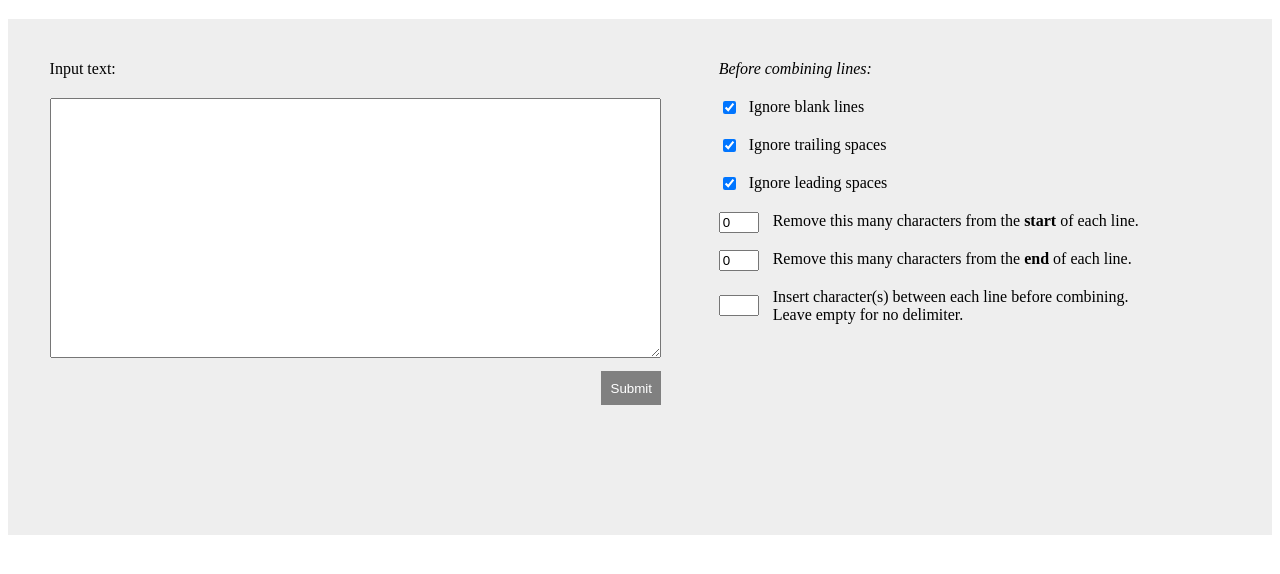
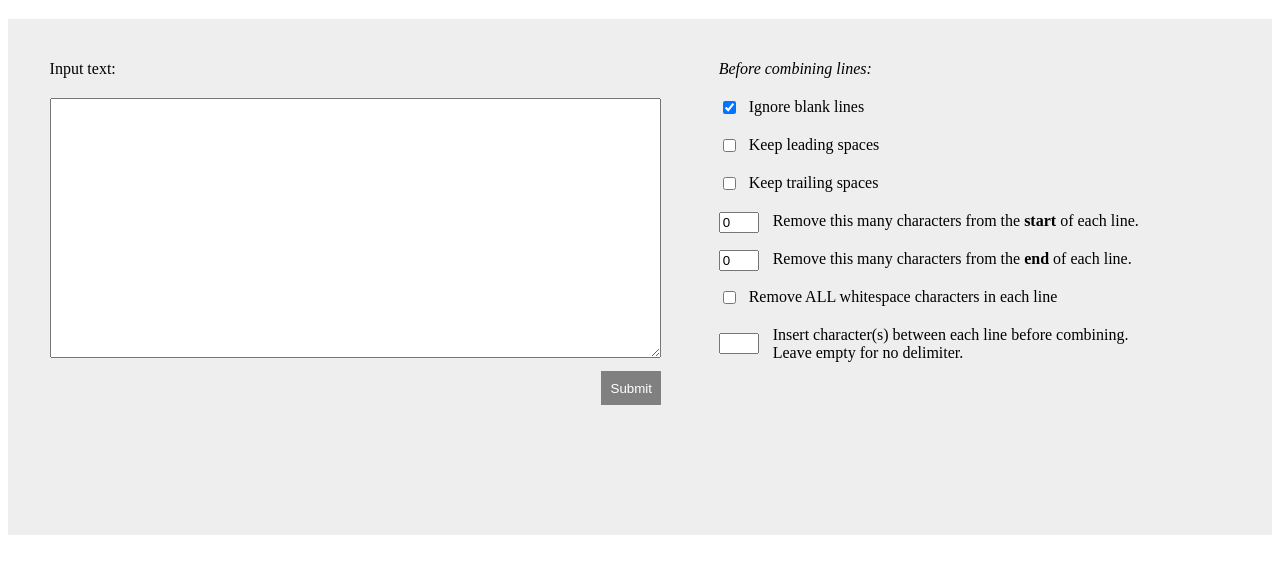
Before and after one commit to vtlim/textsmoosh, a Flask app: page / in a window 1280 px wide. Shown: the part 51-625 px from the top of the page. Run offline with Flask 2, Linux system fonts and the light colour scheme.

Commit message:
make app functional! plus add new option to form and tweak other options

```diff
--- a/app.py
+++ b/app.py
@@ -10,11 +10,58 @@ def my_form():
 @app.route('/', methods=['POST'])
 def my_form_post():
     text = request.form['text']
-    processed_text = text.upper()
+
+    # split text by line breaks
+    input_lines = text.splitlines()
 
     if 'ignore-blank-lines' in request.form:
-        processed_text = text.lower()
-    if 'ignore-trailing-spaces' in request.form:
-        processed_text = text.lower()
+        nonblank_lines = []
+        for line in input_lines:
+            if line.strip() != "":
+                nonblank_lines.append(line)
+        input_lines = nonblank_lines
 
-    return processed_text
+    if ('keep-trailing-spaces' not in request.form) and (
+       'keep-leading-spaces' not in request.form):
+        no_space_ends = []
+        for line in input_lines:
+            no_space_ends.append(line.strip())
+        input_lines = no_space_ends
+
+    elif 'keep-leading-spaces' not in request.form:
+        no_space_lead = []
+        for line in input_lines:
+            no_space_lead.append(line.lstrip())
+        input_lines = no_space_lead
+
+    elif 'keep-trailing-spaces' not in request.form:
+        no_space_trail = []
+        for line in input_lines:
+            no_space_trail.append(line.rstrip())
+        input_lines = no_space_trail
+
+    num_rm_start = int(request.form['rm-start'])
+    if num_rm_start > 0:
+        trimmed_lines = []
+        for line in input_lines:
+            trimmed_lines.append(line[num_rm_start:])
+        input_lines = trimmed_lines
+
+    num_rm_end = int(request.form['rm-end'])
+    if num_rm_end > 0:
+        trimmed_lines = []
+        for line in input_lines:
+            trimmed_lines.append(line[:-num_rm_end])
+        input_lines = trimmed_lines
+
+    if 'remove-all-spaces' in request.form:
+        no_space_any = []
+        for line in input_lines:
+            no_space_any.append( ''.join(line.split()) )
+            #no_space_any.append(re.sub(r"\s+", "", line))
+        input_lines = no_space_any
+
+    delim = request.form['delimiter']
+
+    # use <pre> tag to preserve whitespace (multiple space, tabs, etc.)
+    return "<pre>" + delim.join(input_lines) + "</pre>"
--- a/templates/mainpage.html
+++ b/templates/mainpage.html
@@ -28,17 +28,20 @@
         <input type="checkbox" id="checkbox-blank" name="ignore-blank-lines" checked/>
         <label for="checkbox-blank" class="options-label1">Ignore blank lines</label>
         <br>
-        <input type="checkbox" id="checkbox-trailing" name="ignore-trailing-spaces" checked/>
-        <label for="checkbox-trailing" class="options-label1">Ignore trailing spaces</label>
+        <input type="checkbox" id="checkbox-leading" name="keep-leading-spaces"/>
+        <label for="checkbox-leading" class="options-label1">Keep leading spaces</label>
         <br>
-        <input type="checkbox" id="checkbox-leading" name="ignore-leading-spaces" checked/>
-        <label for="checkbox-leading" class="options-label1">Ignore leading spaces</label>
+        <input type="checkbox" id="checkbox-trailing" name="keep-trailing-spaces"/>
+        <label for="checkbox-trailing" class="options-label1">Keep trailing spaces</label>
         <br>
-        <input id="textbox-rm-start" name="rm-start" type="number" value="0" style="width:40px"/>
+        <input id="textbox-rm-start" name="rm-start" type="number" value="0" min="0" style="width:40px"/>
         <label for="textbox-rm-start" class="options-label2">Remove this many characters from the <b>start</b> of each line.</label>
         <br>
-        <input id="textbox-rm-end" name="rm-end" type="number" value="0" style="width:40px"/>
+        <input id="textbox-rm-end" name="rm-end" type="number" value="0" min="0" style="width:40px"/>
         <label for="textbox-rm-end" class="options-label2">Remove this many characters from the <b>end</b> of each line.</label>
+        <br>
+        <input type="checkbox" id="checkbox-spaces" name="remove-all-spaces"/>
+        <label for="checkbox-spaces" class="options-label1">Remove ALL whitespace characters in each line</label>
         <br>
         <input id="textbox-delimiter" name="delimiter" style="width:40px"/>
         <label for="textbox-delimiter" class="options-label2">Insert character(s) between each line before combining.<br>Leave empty for no delimiter.</label>
```
Also changed, not shown: 1 other file.
